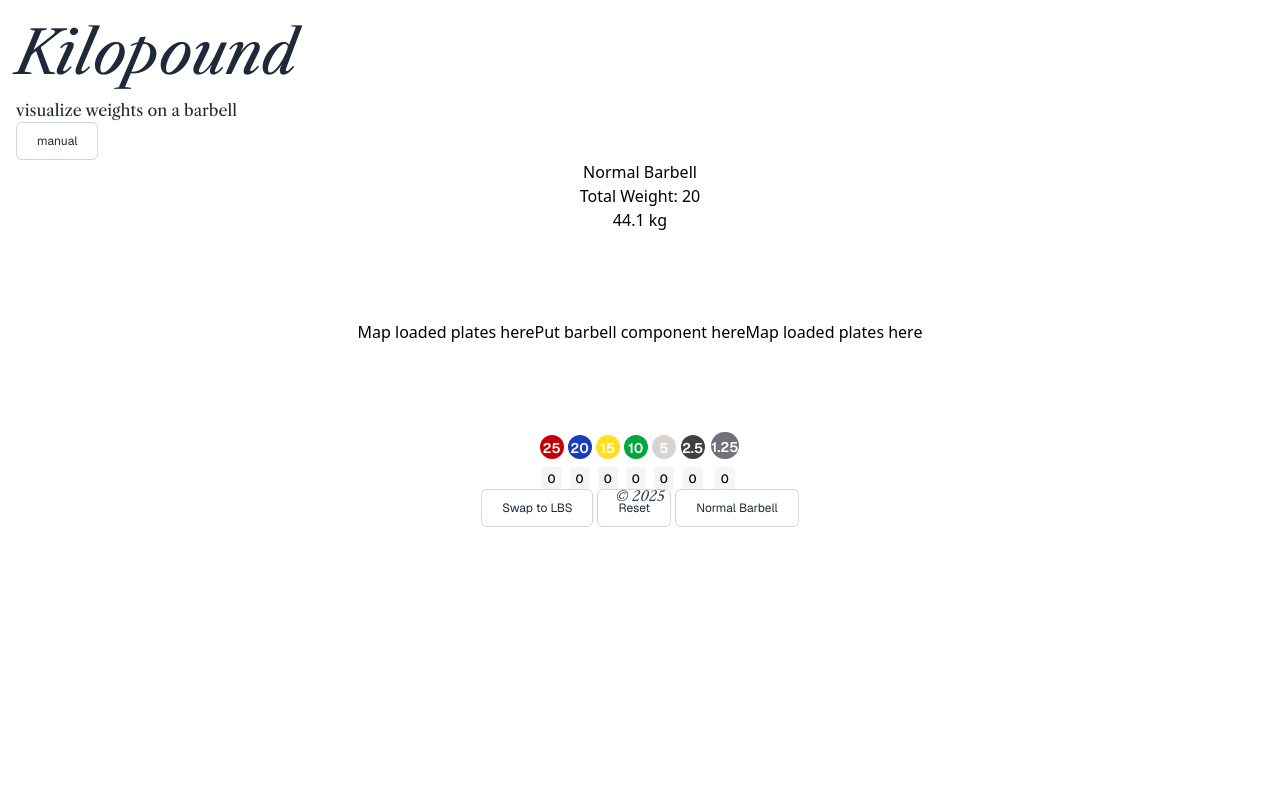
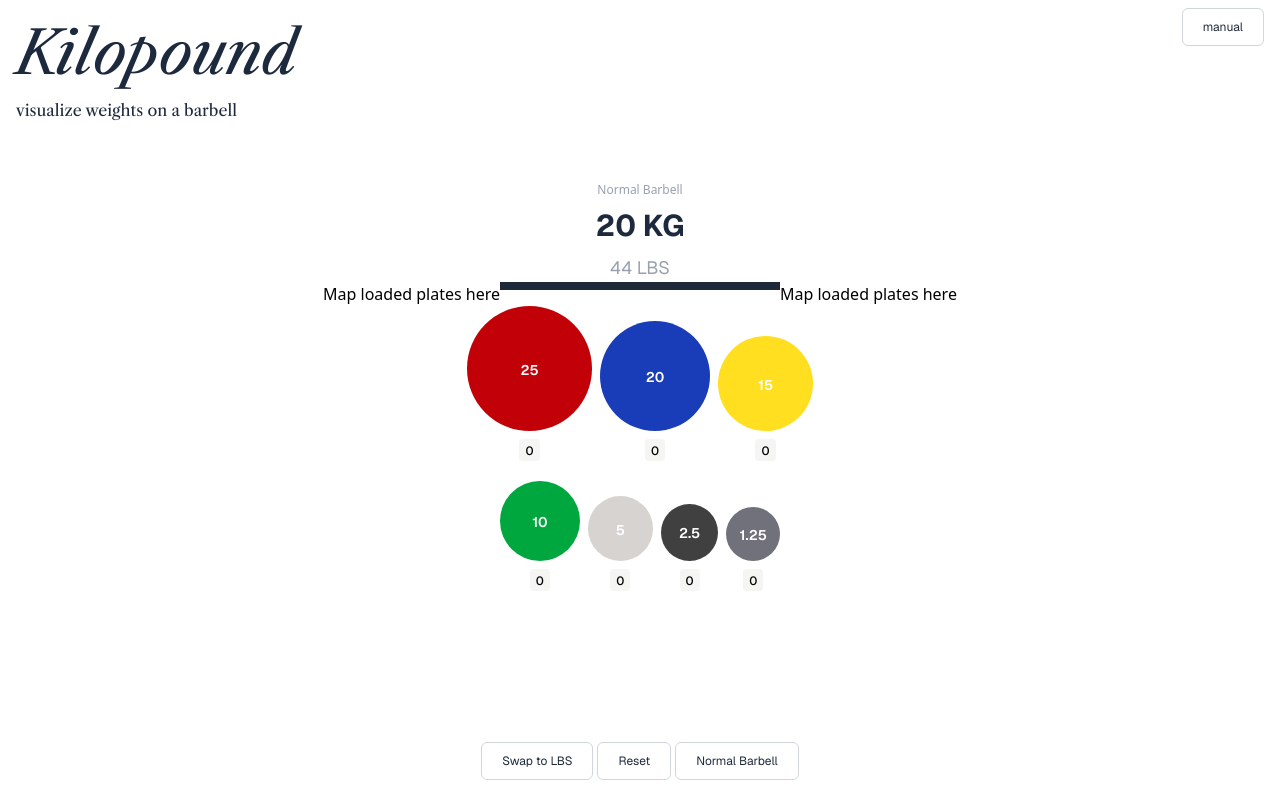
Before and after one commit to Shewng/Kilopound-v1, a SvelteKit app: page / in a window 1280 px wide. Built offline with nearby package versions, Linux system fonts and the light colour scheme.

Commit message:
added user functionality + styling

```diff
--- a/src/routes/+page.svelte
+++ b/src/routes/+page.svelte
@@ -22,15 +22,15 @@
 		count: number;
 	}
 
-	// maybe change the limits, but just generic limiters
-	const plateLimit: number = 10;
-	const kgLimit: number = 600;
-	const lbsLimit: number = 1250;
+	/* Constants */
+	const Unit = {
+		kg: 'KG',
+		lbs: 'LBS'
+	};
 
-	const Unit = {
-		kg: 'kg',
-		lbs: 'lbs'
-	};
+	const PLATE_LIMIT = 20;
+	const WEIGHT_LIMIT_KG = 600;
+	const WEIGHT_LIMIT_LBS = 1250;
 
 	const BARBELL_TYPES: Barbell[] = [
 		{ name: 'Normal Barbell', kg: 20, lbs: 45 },
@@ -43,10 +43,8 @@
 		{ name: 'Cambered Squat Bar', kg: 40, lbs: 85 }
 	];
 
-	// going to need to create a calulate function for the plate size. BOTH loaded and normal
-	// change the size variable to maybe width and height, and calculate a 'size' for tailwind.
-	// Loaded plates are vertical rectangles; plates are circles
-	const PLATE_KG: Plate[] = [
+	/* States */
+	const PLATE_KG: Plate[] = $state([
 		{ weight: 25, color: 'bg-red-700', size: 'size-30', count: 0 },
 		{ weight: 20, color: 'bg-blue-800', size: 'size-28', count: 0 },
 		{ weight: 15, color: 'bg-yellow-300', size: 'size-26', count: 0 },
@@ -54,36 +52,48 @@
 		{ weight: 5, color: 'bg-stone-300', size: 'size-22', count: 0 },
 		{ weight: 2.5, color: 'bg-neutral-700', size: 'size-20', count: 0 },
 		{ weight: 1.25, color: 'bg-zinc-500', size: 'size-18', count: 0 }
-	];
-	// going to need to create a calulate function for the plate size. BOTH loaded and normal
-	// change the size variable to maybe width and height, and calculate a 'size' for tailwind.
-	// Loaded plates are vertical rectangles; plates are circles
-	const PLATE_LBS: Plate[] = [
+	]);
+
+	const PLATE_LBS: Plate[] = $state([
 		{ weight: 45, color: 'bg-gray-900', size: 'size-30', count: 0 },
 		{ weight: 35, color: 'bg-gray-900', size: 'size-28', count: 0 },
 		{ weight: 25, color: 'bg-gray-900', size: 'size-26', count: 0 },
 		{ weight: 10, color: 'bg-gray-900', size: 'size-24', count: 0 },
 		{ weight: 5, color: 'bg-gray-900', size: 'size-20', count: 0 },
 		{ weight: 2.5, color: 'bg-gray-900', size: 'size-18', count: 0 }
-	];
+	]);
 
-	/* States */
-	let unit = $state(Unit.kg);
 	let barbell: Barbell = $state(BARBELL_TYPES[0]);
 	let plates: Plate[] = $derived([]);
+	let renderPlates: Plate[] = $derived(renderLoadedPlates(plates));
+	let unit: string = $state(Unit.kg);
+	let convertedUnit: string = $derived(unit === Unit.kg ? Unit.lbs : Unit.kg);
 	let total: number = $derived(
 		unit == Unit.kg
 			? plates.reduce((sum, plate) => sum + plate.weight * plate.count, 0) + barbell.kg
 			: plates.reduce((sum, plate) => sum + plate.weight * plate.count, 0) + barbell.lbs
 	);
-	let convertedTotal = $derived(
-		unit == Unit.kg ? (total * 2.2046).toFixed(1) : (total / 2.2046).toFixed(1)
+	let convertedTotal: number = $derived(
+		unit == Unit.kg
+			? parseFloat((total * 2.2046).toFixed(0))
+			: parseFloat((total / 2.2046).toFixed(0))
 	);
 
-	// landing
+	// Booleans for visibility
 	let landingVisible: boolean = $state(false);
+	let manualVisible: boolean = $state(false);
 
-	// input mode setup
+	// Booleans for limits; true = reached, false = havent reached
+	const isPlateLimit: boolean = $derived(
+		plates.reduce((sum, plate) => sum + plate.count, 0) >= PLATE_LIMIT
+	);
+	const isWeightLimit: boolean = $derived(
+		unit == Unit.kg
+			? plates.reduce((sum, plate) => sum + plate.count, 0) >= WEIGHT_LIMIT_KG
+			: plates.reduce((sum, plate) => sum + plate.count, 0) >= WEIGHT_LIMIT_LBS
+	);
+
+	// Input mode setup
 	let isInputMode: boolean = $state(false);
 	let isInputLoading: boolean = $state(false);
 	let isErrorInput: boolean = $state(false);
@@ -91,32 +101,84 @@
 	$inspect(plates);
 
 	/* Functions */
-	// Add plate to the array, visually to the barbell
-	// recalculate weight
-	// increase plate counter's total
+	// Add plate pair to the plates array
 	function addPlate(plate: Plate) {
-		plates = [...plates, plate];
-		//plates = plates.map((current) =>
-		//	current.weight === plate.weight ? { ...plate, count: plate.count + 2 } : plate
-		//);
+		if (!isPlateLimit) {
+			if (plates.some((p) => p.weight === plate.weight)) {
+				plates = plates.map((current) =>
+					current.weight === plate.weight ? { ...current, count: current.count + 2 } : current
+				);
+			} else {
+				plates = [...plates, { ...plate, count: 2 }];
+			}
+			sortLoadedPlates();
+		} else {
+			// Update error handling messaging here
+		}
+	}
+
+	// Remove loaded plate pair from barbell
+	function removePlate(plate: Plate) {
+		plates = plates
+			.map((current) =>
+				current.weight === plate.weight ? { ...current, count: current.count - 2 } : current
+			)
+			.filter((current) => current.count > 0);
 		sortLoadedPlates();
 	}
 
+	// Halves the current plate array's 'count' to render one side of barbell's plates
+	function renderLoadedPlates(plates: Plate[]) {
+		return plates.flatMap((plate) => {
+			const half = Math.floor(plate.count / 2);
+			return Array(half).fill(plate);
+		});
+	}
+
+	// Toggle between KG and LBS
 	function toggleUnit() {
 		if (unit === Unit.kg) unit = Unit.lbs;
 		else unit = Unit.kg;
 		resetBarbell();
 	}
 
+	// Sort loaded plates
+	function sortLoadedPlates() {
+		plates = [...plates].sort((a, b) => b.weight - a.weight);
+	}
+
+	// Format loaded plates' weight text to be vertical, using newlines
+	function formatLoadedPlateNumber(weight: number) {
+		const weightStr = weight.toString();
+		return weightStr.split('').join('\n');
+	}
+
+	// Calculate loaded plates' sizes
+	function calculateLoadedPlateSize(weight: number) {
+		const height = 50 + weight * 6;
+		const width = 10 + weight * 0.35;
+
+		return { width, height };
+	}
+
+	// Calculate round plates' sizes
+	function calculatePlateSize(weight: number) {
+		if (unit === Unit.kg) {
+			return 50 + weight * 3;
+		} else {
+			return 40 + weight * 2;
+		}
+	}
+
+	// Reset Barbell UI and Total Weight Display by clearing plates array
 	function resetBarbell() {
 		plates = [];
 	}
 
-	// everytime you add a plate, call this.
-	function sortLoadedPlates() {}
-
-	function calculatePlateSize() {} // calculate loaded plates and plates sizes
-	function openManual() {}
+	// Open manual
+	function openManual() {
+		manualVisible = true;
+	}
 </script>
 
 <main class="relative">
@@ -127,42 +189,106 @@
 			}}
 		/>
 	{:else}
-		<div class="mx-4 my-2">
+		<div class="relative flex flex-col items-center mx-4 mt-2 h-screen">
 			<!-- Title -->
-			<h1 class="font-libre italic text-gray-800 text-3xl/normal lg:text-6xl/normal">Kilopound</h1>
-			<h2 class="font-libre text-gray-800 text-xs lg:text-base">visualize weights on a barbell</h2>
+			<div class="flex justify-between w-full mb-15">
+				<div class="flex flex-col">
+					<h1 class="font-libre italic text-slate-800 text-3xl/normal lg:text-6xl/normal">
+						Kilopound
+					</h1>
+					<h2 class="font-libre text-slate-800 text-xs lg:text-base">
+						visualize weights on a barbell
+					</h2>
+				</div>
 				<Button text={'manual'} action={openManual} />
+			</div>
 
 			<!-- Total Weight Display -->
 			<div class="flex flex-col items-center text-center">
-				<span>{barbell.name}</span>
-				<h2>Total Weight: {total}</h2>
-				<span>{convertedTotal} {unit}</span>
+				<span class="text-xs text-gray-400 z-10">{barbell.name}</span>
+				<h2 class="font-geist font-bold text-3xl text-slate-800 py-2.5 z-10">{total} {unit}</h2>
+				<span class="font-geist text-lg text-gray-400 z-10">{convertedTotal} {convertedUnit}</span>
+				<div class="relative text-center flex flex-col items-center z-5 overflow-clip">
+					<h2 class="font-geist font-semibold text-9xl text-stone-50 absolute bottom-0 opacity-98">
+						{total}{unit}
+					</h2>
+				</div>
 			</div>
 			<!-- Barbell -->
-			<div class="flex items-center justify-center min-h-50">
+			<div class=" overflow-clip">
+				<section class="hidden sm:flex">
 					<div>Map loaded plates here</div>
-				<div>Put barbell component here</div>
+					<div class="w-70 h-2 bg-gray-800"></div>
 					<div>Map loaded plates here</div>
+				</section>
+				{#if unit == Unit.kg}
+					<section class="flex items-center justify-center min-h-50 sm:hidden my-12">
+						<div class="w-30 h-3 bg-gray-800"></div>
+						{#each renderPlates as plate}
+							<LoadedPlate
+								{...plate}
+								size={calculateLoadedPlateSize(plate.weight)}
+								formatLoadedPlateNumber={() => formatLoadedPlateNumber(plate.weight)}
+								removePlate={() => removePlate(plate)}
+							/>
+						{/each}
+					</section>
+				{/if}
 			</div>
 
 			<!-- Plates -->
+			<section class="min-h-100">
 				{#if unit == Unit.kg}
-				<section class="flex justify-center flex-wrap items-end gap-2">
-					{#each PLATE_KG as plate, i}
-						<Plate {...plate} addPlate={() => addPlate(plate)} />
+					<section class="flex justify-center w-full items-end gap-2">
+						{#each PLATE_KG.slice(0, 3) as plate, i}
+							<Plate
+								{...plate}
+								minSize={calculatePlateSize(plate.weight)}
+								addPlate={() => {
+									(addPlate(plate), (plates = plates));
+								}}
+							/>
+						{/each}
+					</section>
+					<section class="flex justify-center w-full items-end gap-2 mt-5">
+						{#each PLATE_KG.slice(3) as plate, i}
+							<Plate
+								weight={plate.weight}
+								color={plate.color}
+								minSize={calculatePlateSize(plate.weight)}
+								count={plate.count}
+								addPlate={() => addPlate(plate)}
+							/>
 						{/each}
 					</section>
 				{:else if unit == Unit.lbs}
 					<section class="flex justify-center flex-wrap items-end gap-2">
-					{#each PLATE_LBS as plate}
-						<Plate {...plate} addPlate={() => addPlate(plate)} />
+						{#each PLATE_LBS.slice(0, 3) as plate}
+							<Plate
+								weight={plate.weight}
+								color={plate.color}
+								minSize={calculatePlateSize(plate.weight)}
+								count={plate.count}
+								addPlate={() => addPlate(plate)}
+							/>
+						{/each}
+					</section>
+					<section class="flex justify-center flex-wrap items-end gap-2 mt-5">
+						{#each PLATE_LBS.slice(3) as plate}
+							<Plate
+								weight={plate.weight}
+								color={plate.color}
+								minSize={calculatePlateSize(plate.weight)}
+								count={plate.count}
+								addPlate={() => addPlate(plate)}
+							/>
 						{/each}
 					</section>
 				{/if}
+			</section>
 
 			<!-- Buttons -->
-			<div class="flex flex-col justify-center items-center">
+			<div class="fixed bottom-0 flex flex-col justify-center items-center mt-auto mb-5">
 				<div class="flex gap-1">
 					<Button text={'Swap to LBS'} action={toggleUnit} />
 					<Button text={'Reset'} action={resetBarbell} />
@@ -170,7 +296,11 @@
 				</div>
 			</div>
 		</div>
+		<!--
+			<div class="relative h-[44px]">
 				<Footer />
+			</div>
+		-->
 	{/if}
 </main>
 
```
Lines whose indentation alone changed are shown as unchanged.
